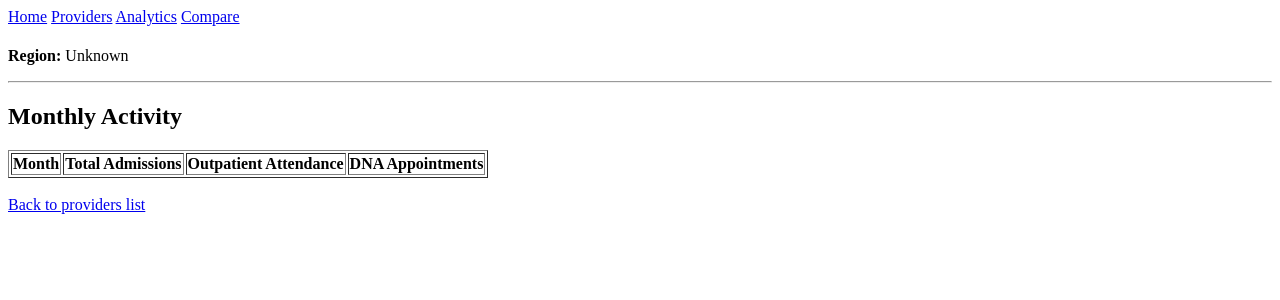
After one commit to 52533734/nhs-hospital-activity, a Flask app: template app/templates/provider_detail.html in a window 1280 px wide. The commit adds this page. Shown: the top 300 px of the page. Run offline with Flask 3, Linux system fonts and the light colour scheme; the template is opened without the code that fills it, so the values that code supplies are empty.

Commit message:
Create provider detail page

```diff
--- /dev/null
+++ b/app/templates/provider_detail.html
@@ -0,0 +1,69 @@
+<!-- Extend base layout -->
+{% extends "base.html" %}
+
+<!-- Start content block -->
+{% block content %}
+
+<!-- Provider heading -->
+<h1>{{ provider.org_name }}</h1>
+
+<!-- Provider region -->
+<p>
+
+    <strong>Region:</strong>
+
+    {% if provider.region %}
+        {{ provider.region.region_name }}
+    {% else %}
+        Unknown
+    {% endif %}
+
+</p>
+
+<hr>
+
+<!-- Monthly activity table -->
+<h2>Monthly Activity</h2>
+
+<table border="1">
+
+    <!-- Table headings -->
+    <tr>
+        <th>Month</th>
+        <th>Total Admissions</th>
+        <th>Outpatient Attendance</th>
+        <th>DNA Appointments</th>
+    </tr>
+
+    <!-- Loop through provider activity -->
+    {% for activity in activities %}
+
+    <tr>
+
+        <!-- Activity month -->
+        <td>{{ activity.activity_month }}</td>
+
+        <!-- Total admissions -->
+        <td>{{ activity.total_admissions }}</td>
+
+        <!-- Total outpatient attendance -->
+        <td>{{ activity.total_outpatient_attendance }}</td>
+
+        <!-- Total missed appointments -->
+        <td>{{ activity.dna_total }}</td>
+
+    </tr>
+
+    {% endfor %}
+
+</table>
+
+<br>
+
+<!-- Back link -->
+<a href="{{ url_for('main.providers') }}">
+    Back to providers list
+</a>
+
+<!-- End content block -->
+{% endblock %}
```
Also changed, not shown: app/routes.py (+16 -0 lines), app/templates/providers.html (+6 -2 lines).
